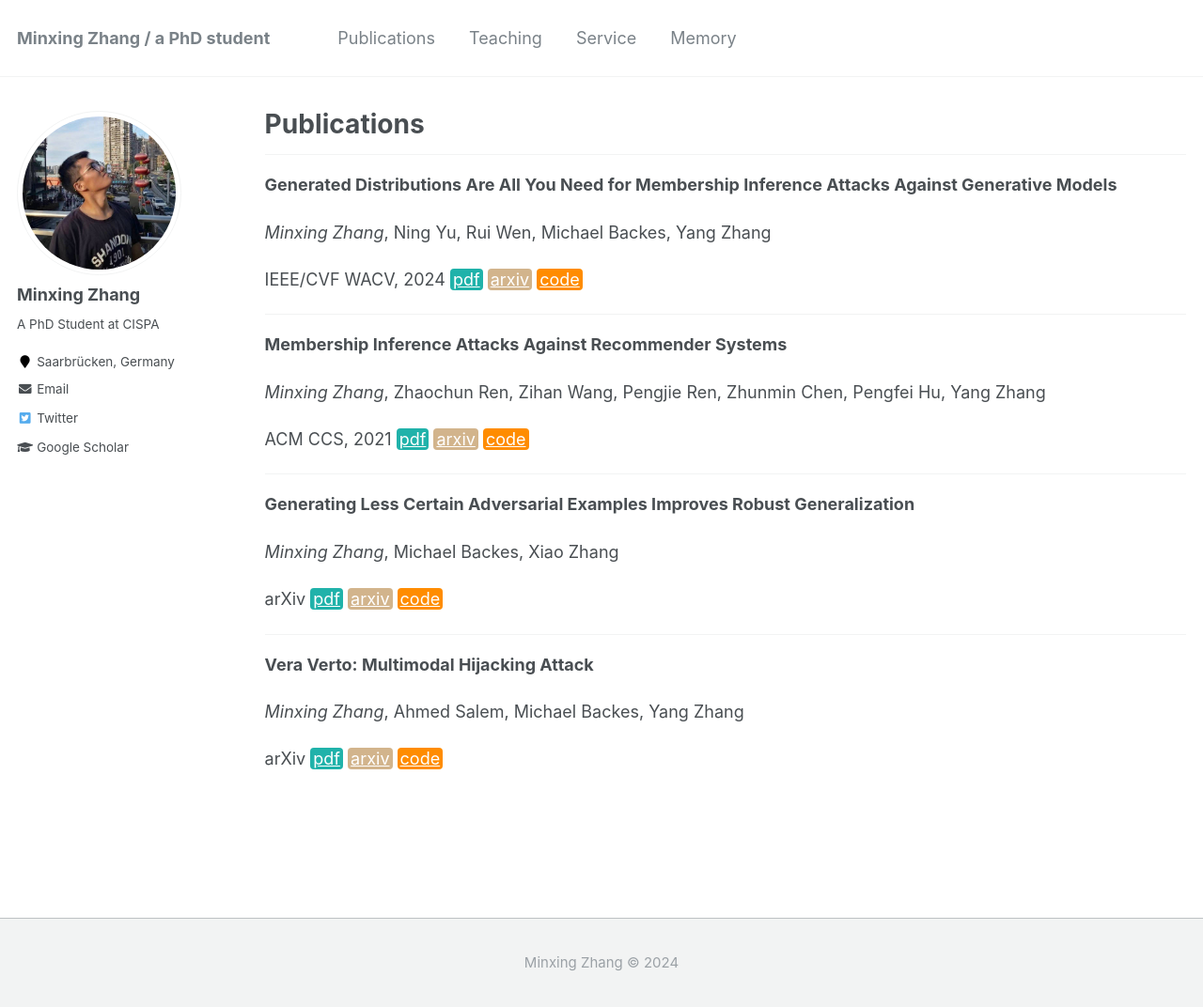
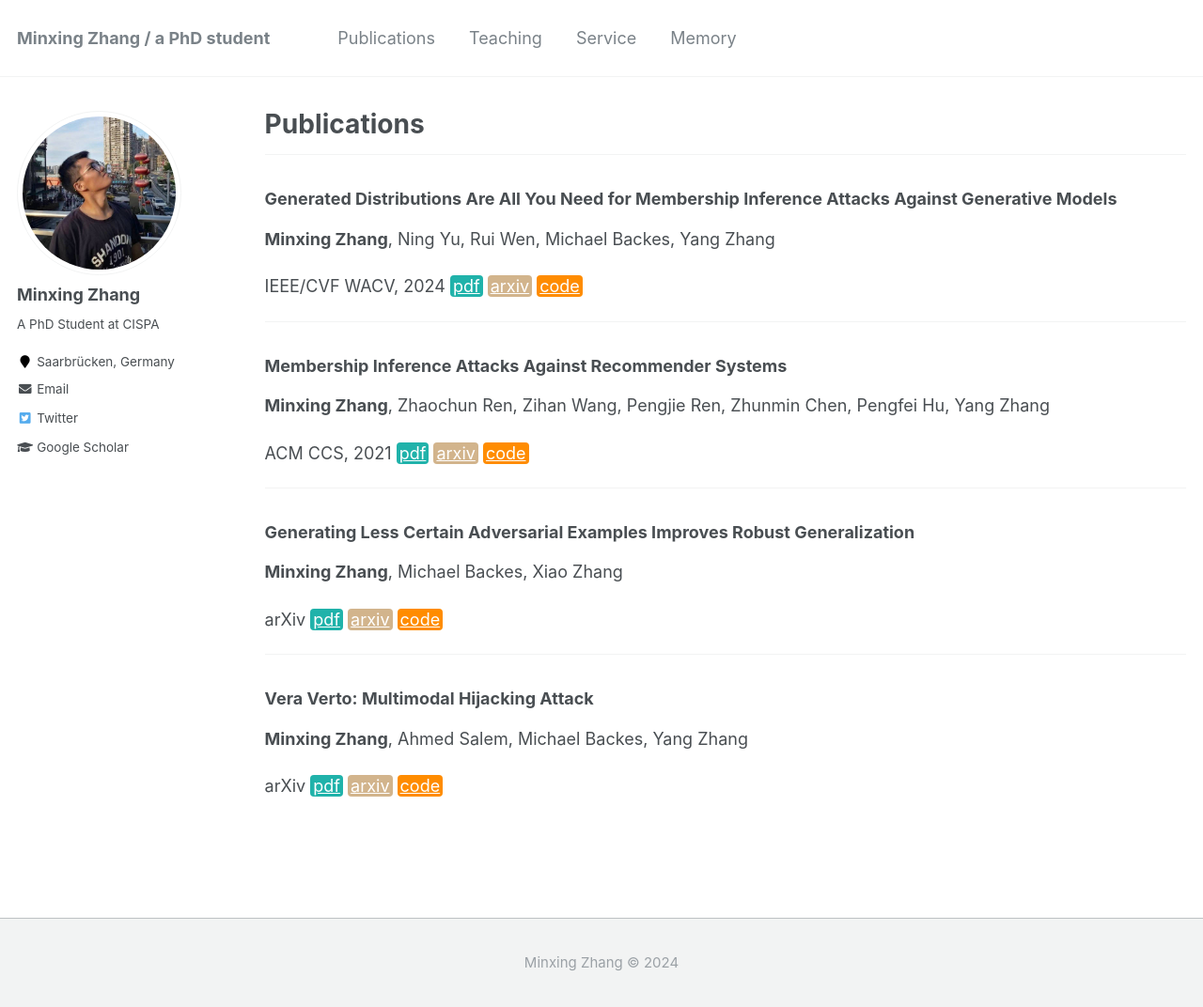
Before and after one commit to WJEN-orz/WJEN-orz.github.io, a Jekyll site: the page built from _pages/publications.md, in a window 1280 px wide and 1072 px high. Shown: the whole window at 94% size. Built offline with Jekyll 4.4.1, drawn with Linux system fonts in a browser that asks for light colours.

```diff
--- a/_pages/publications.md
+++ b/_pages/publications.md
@@ -36,9 +36,9 @@ a { TEXT-DECORATION:none }
 
 -------------------------------------
 
-**Generated Distributions Are All You Need for Membership Inference Attacks Against Generative Models**
+### **Generated Distributions Are All You Need for Membership Inference Attacks Against Generative Models**
 
-*Minxing Zhang*, Ning Yu, Rui Wen, Michael Backes, Yang Zhang
+**Minxing Zhang**, Ning Yu, Rui Wen, Michael Backes, Yang Zhang
 
 IEEE/CVF WACV, 2024
 <a href="https://arxiv.org/pdf/2310.19410" class="btn--paper" target="_blank">pdf</a>
@@ -47,9 +47,9 @@ IEEE/CVF WACV, 2024
 
 -------------------------------------
 
-**Membership Inference Attacks Against Recommender Systems**
+### **Membership Inference Attacks Against Recommender Systems**
 
-*Minxing Zhang*, Zhaochun Ren, Zihan Wang, Pengjie Ren, Zhunmin Chen, Pengfei Hu, Yang Zhang
+**Minxing Zhang**, Zhaochun Ren, Zihan Wang, Pengjie Ren, Zhunmin Chen, Pengfei Hu, Yang Zhang
 
 ACM CCS, 2021
 <a href="https://arxiv.org/pdf/2109.08045" class="btn--paper" target="_blank">pdf</a>
@@ -58,9 +58,9 @@ ACM CCS, 2021
 
 -------------------------------------
 
-**Generating Less Certain Adversarial Examples Improves Robust Generalization**
+### **Generating Less Certain Adversarial Examples Improves Robust Generalization**
 
-*Minxing Zhang*, Michael Backes, Xiao Zhang
+**Minxing Zhang**, Michael Backes, Xiao Zhang
 
 arXiv
 <a href="https://arxiv.org/pdf/2310.04539" class="btn--paper" target="_blank">pdf</a>
@@ -69,9 +69,9 @@ arXiv
 
 -------------------------------------
 
-**Vera Verto: Multimodal Hijacking Attack**
+### **Vera Verto: Multimodal Hijacking Attack**
 
-*Minxing Zhang*, Ahmed Salem, Michael Backes, Yang Zhang
+**Minxing Zhang**, Ahmed Salem, Michael Backes, Yang Zhang
 
 arXiv
 <a href="https://arxiv.org/pdf/2408.00129" class="btn--paper" target="_blank">pdf</a>
```
